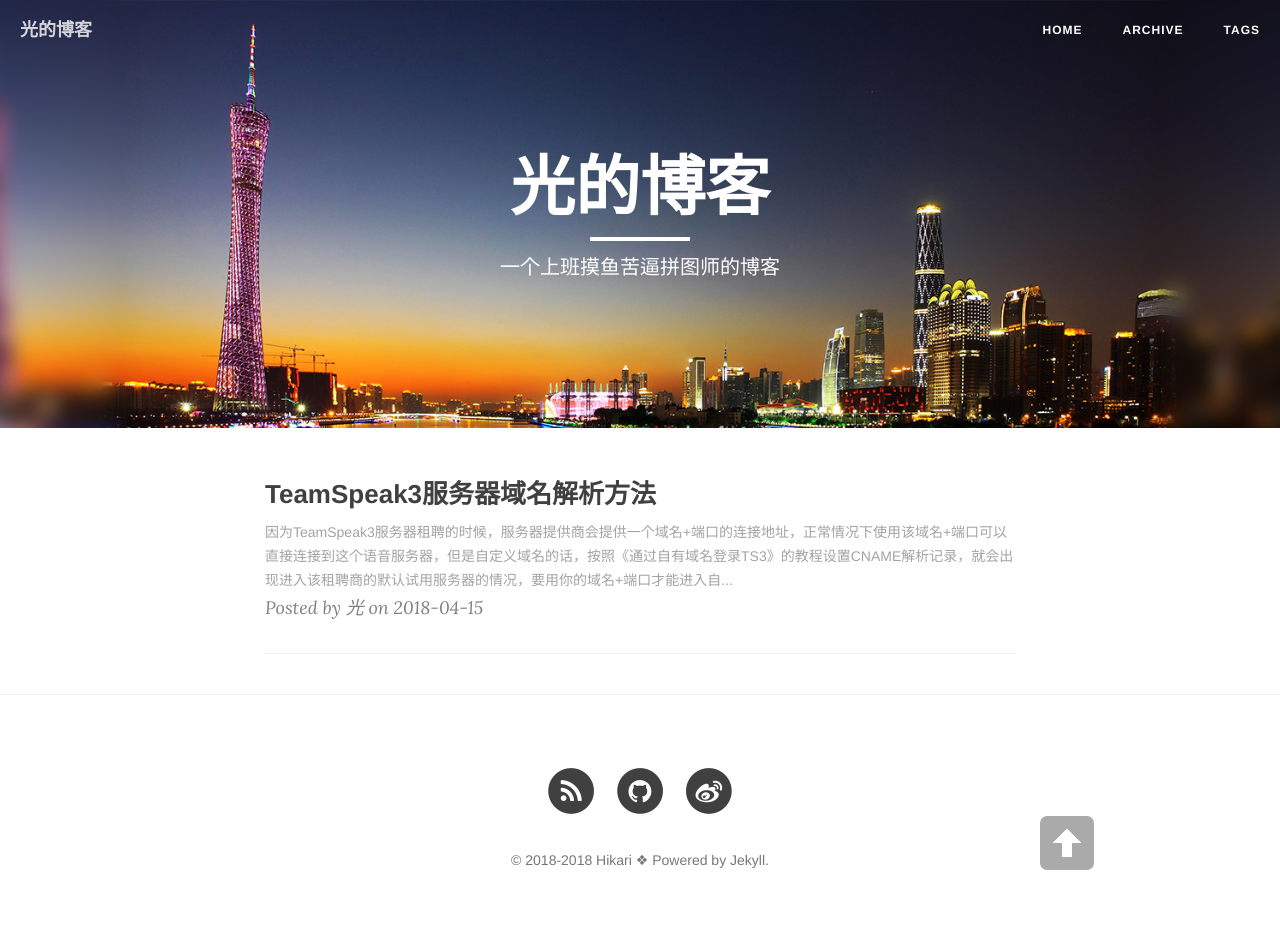
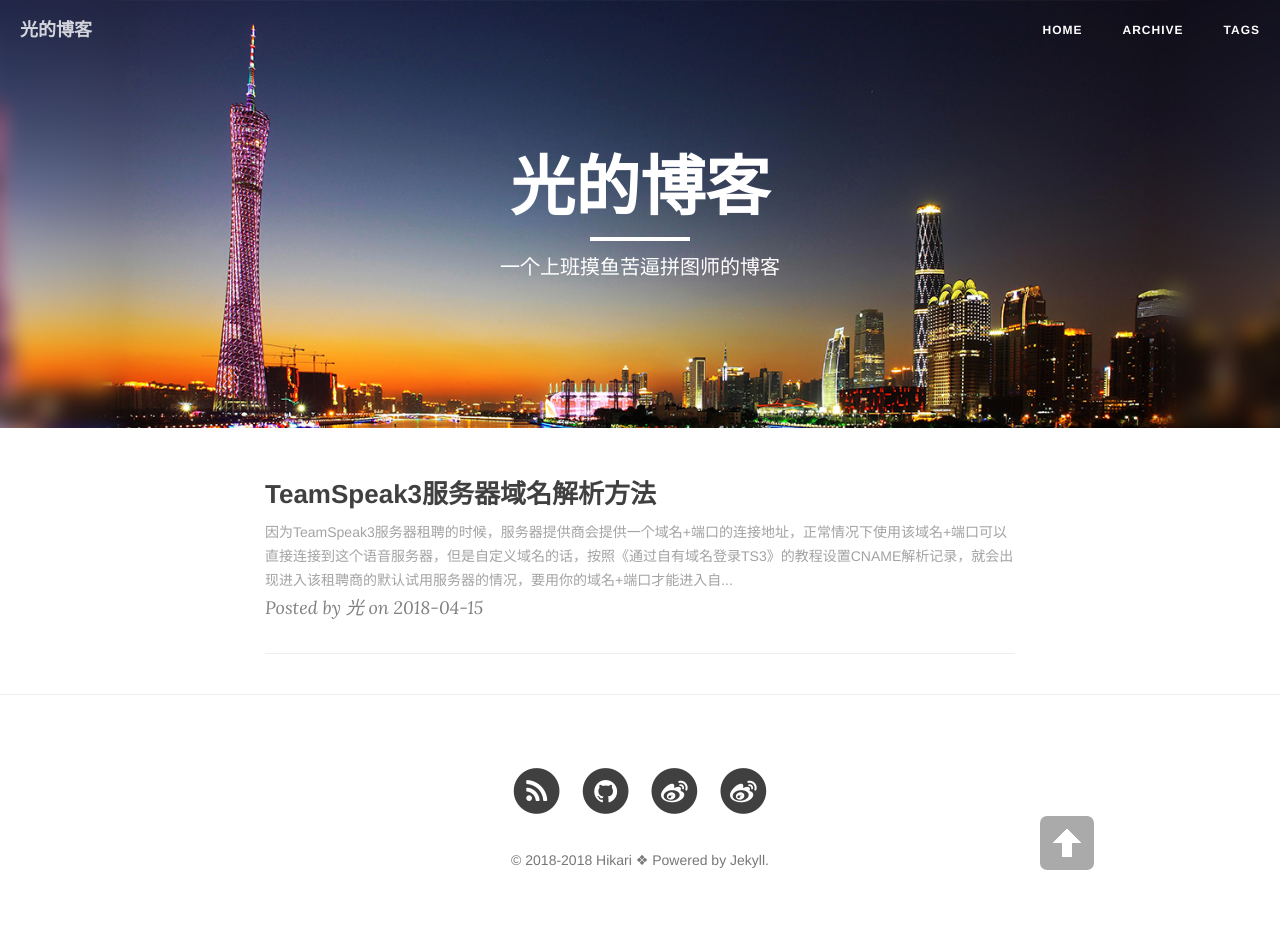
Before and after one commit to HikariGod/myblog, a Jekyll site: the page built from index.html, in a window 1280 px wide. Built offline with Jekyll 4.4.1, drawn with Linux system fonts in a browser that asks for light colours; nearby versions of some CDN libraries; the list of posts is cut into pages by our own code; comment, search, counter and statistics services are not loaded.

Commit message:
增加推广按钮

```diff
--- a/_includes/footer.html
+++ b/_includes/footer.html
@@ -83,6 +83,17 @@
                     </li>
                     {% endif %}
 
+                    <!-- TS推广按钮 -->
+                    <li>
+                        <a target="_blank" href="/ts.html">
+                            <span class="fa-stack fa-lg">
+                                <i class="fa fa-circle fa-stack-2x"></i>
+                                <i class="fa fa-weibo fa-stack-1x fa-inverse"></i>
+                            </span>
+                        </a>
+                    </li>
+                    <!-- TS推广按钮 -->
+
 
                 </ul>
                 <p class="copyright text-muted">
```
